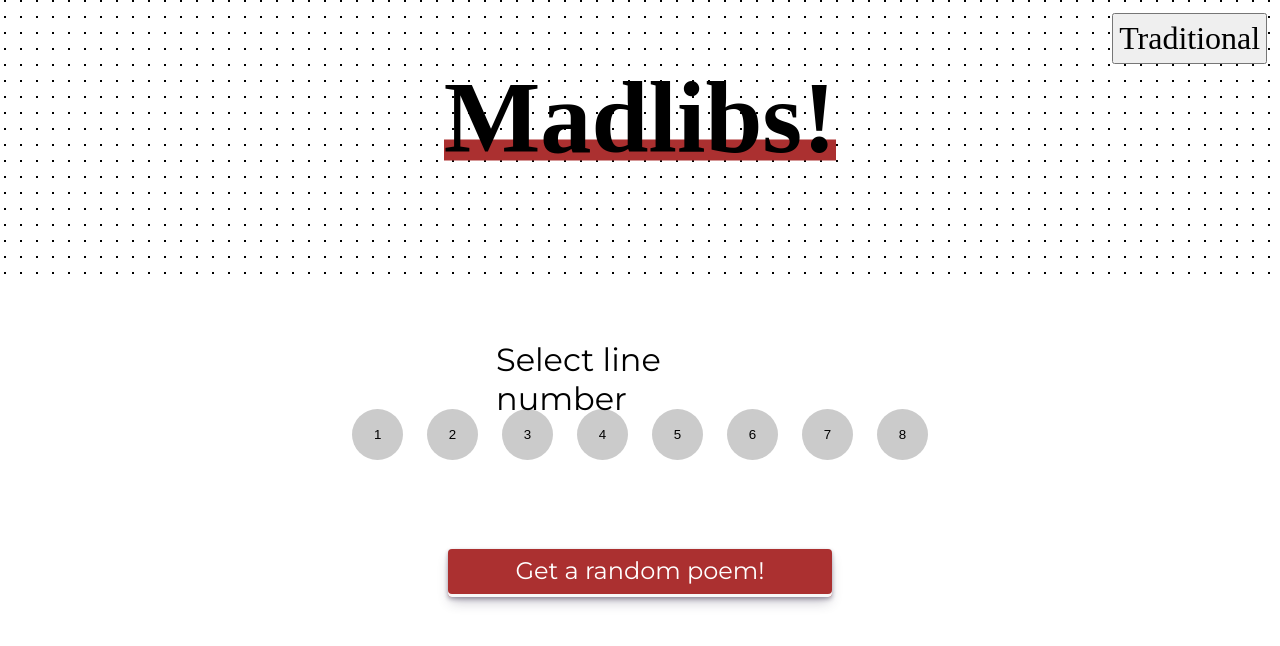
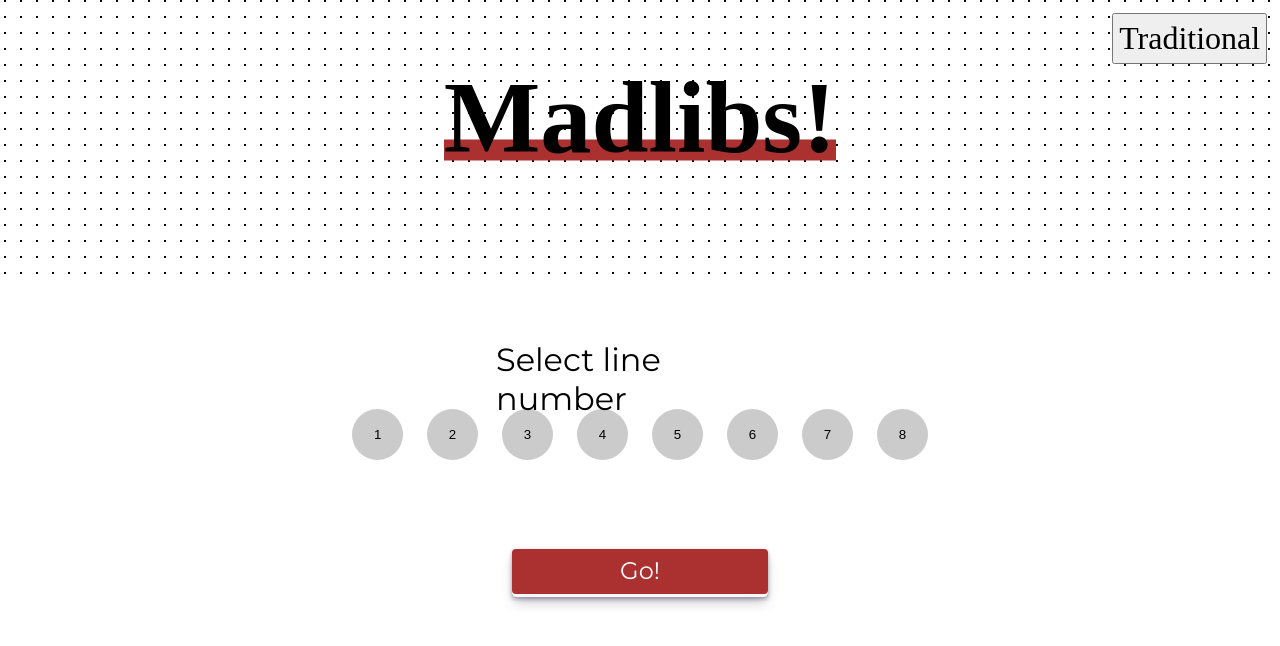
Before and after one commit to kevin-oconnor-dev/poetry-machine, a React (Vite) app: page / in a window 1280 px wide. Both pictures are taken after a click on the button "Madlibs!". Shown: the top 646 px of the page. Built offline with nearby package versions, Linux system fonts and the light colour scheme; a web font is replaced by a local one.

Commit message:
Change MadGoButton appearance

```diff
--- a/src/components/MadGoButton/MadGoButton.css
+++ b/src/components/MadGoButton/MadGoButton.css
@@ -1,5 +1,5 @@
 #mad-go-btn {
-  width: 30vw;
+  width: 20vw;
   height: 6vh;
   font-size: 1.5em;
   text-align: center;
--- a/src/components/MadGoButton/MadGoButton.jsx
+++ b/src/components/MadGoButton/MadGoButton.jsx
@@ -27,7 +27,7 @@ export default function MadGoButton({ lineNum, setFetchError }) {
         onClick={handleClick}
         className={showGoButton ? "" : "hidden"}
       >
-        <span id="mad-go-btn-text">Get a random poem!</span>
+        <span id="mad-go-btn-text">Go!</span>
       </button>
     </>
   );
```
